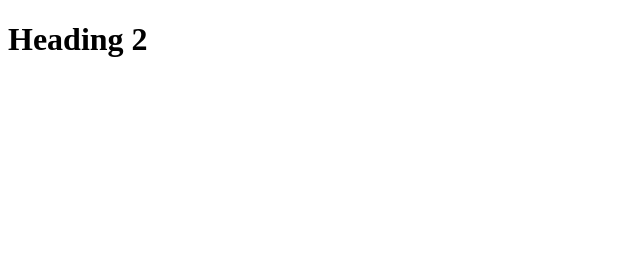
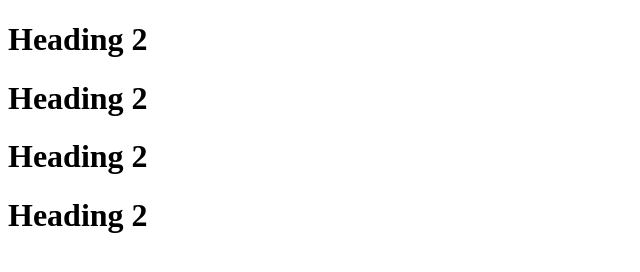
Before and after one commit to kaifsheikh/care-management-system, a plain HTML site: page home.html in a window 1280 px wide. Shown: the whole page, without its empty margins (0-640 px from the left). Drawn offline with Linux system fonts and the light colour scheme.

Commit message:
Third Commit

```diff
--- a/home.html
+++ b/home.html
@@ -7,5 +7,8 @@
 </head>
 <body>
         <h1>Heading 2</h1>
+        <h1>Heading 2</h1>
+        <h1>Heading 2</h1>
+        <h1>Heading 2</h1>
 </body>
 </html>
--- a/style.css
+++ b/style.css
@@ -0,0 +1,4 @@
+*{
+    padding: 0;
+    margin: 0;
+}
```
Also changed, not shown: about.html (added, +11 -0 lines), index.html (+6 -0 lines).
